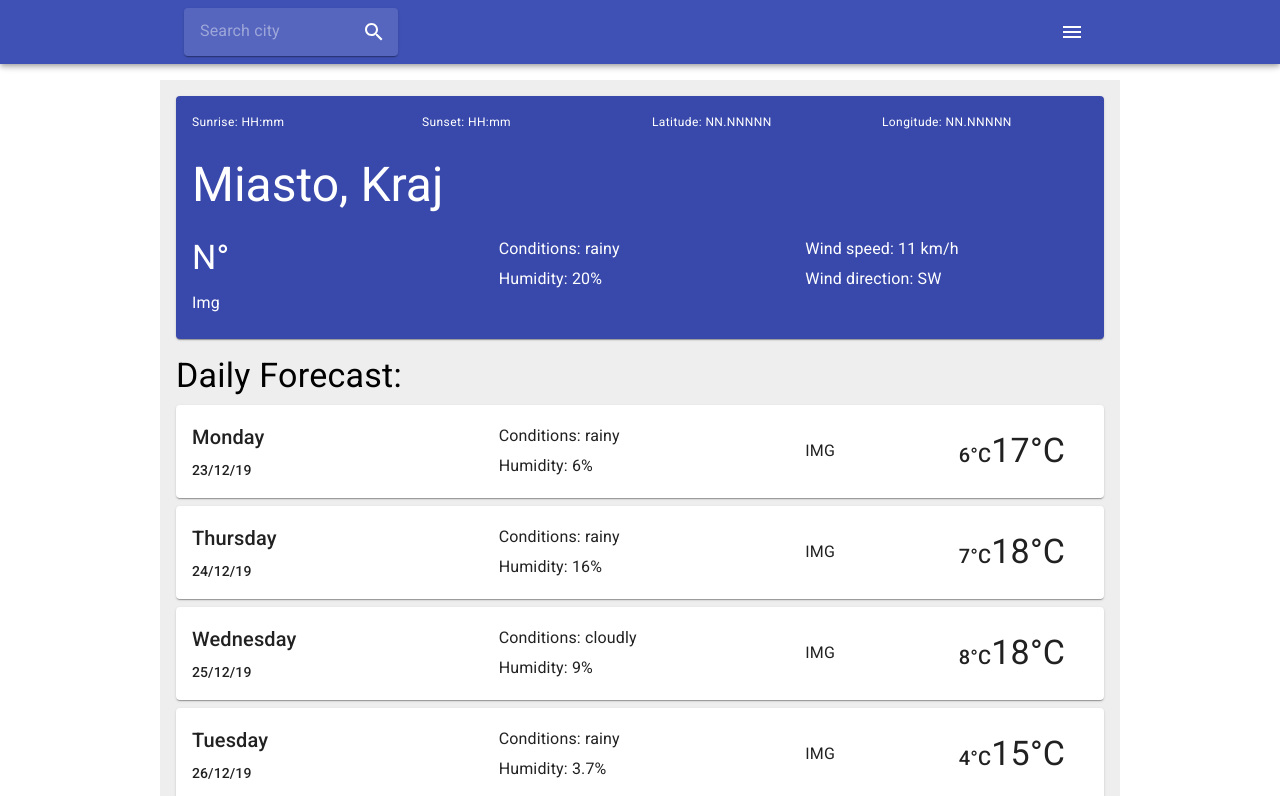
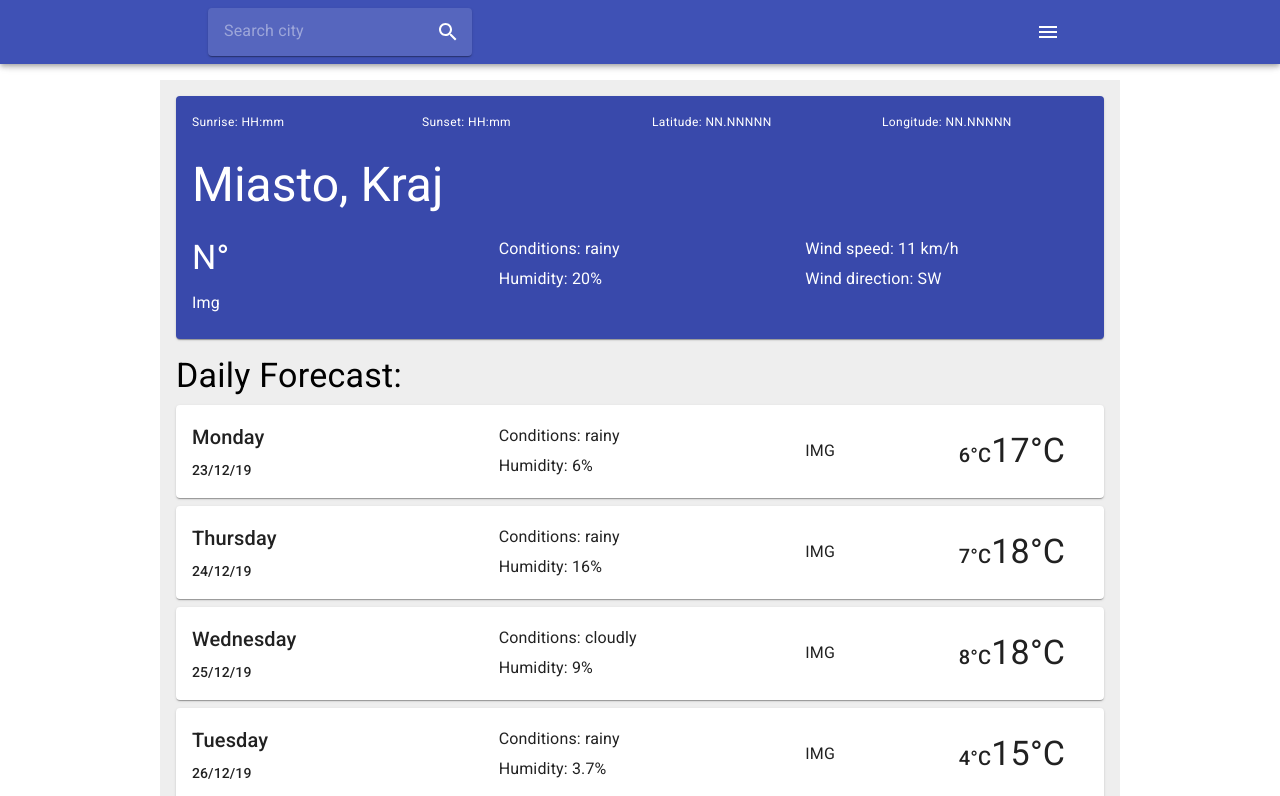
Before and after one commit to Cailette/react-weather-app, a React (Create React App) app: page / in a window 1280 px wide. Shown: the top 796 px of the page. Built offline with nearby package versions, Linux system fonts and the light colour scheme.

Commit message:
Change navbar component responsiveness

```diff
--- a/src/components/Navbar.js
+++ b/src/components/Navbar.js
@@ -1,6 +1,6 @@
 import React from 'react';
 import PropTypes from "prop-types";
-import { withStyles } from "@material-ui/core/styles";
+import { makeStyles } from '@material-ui/core/styles';
 import AppBar from '@material-ui/core/AppBar';
 import MenuIcon from '@material-ui/icons/Menu';
 import SearchIcon from '@material-ui/icons/Search';
@@ -14,8 +14,8 @@ import Paper from '@material-ui/core/Paper';
 import InputBase from '@material-ui/core/InputBase';
 import classNames from 'classnames';
 
-const styles = {
-    root: {
+const useStyles = makeStyles(theme => ({
+    searchBg: {
         background: "rgba(255,255,255,0.12)"
     },
     whiteColor: {
@@ -24,16 +24,29 @@ const styles = {
     searchPadding: {
         paddingLeft: '1rem',
     },
+    toolbarSizing: {
+        height: '64px',
+    },
     marginY: {
         margin: '0.5rem',
     },
+    navPadding: {
+        [theme.breakpoints.down('xs')]: {
+            padding: '0',
+        }
+    },
     searchWidth: {
-        width: '150px',
+        [theme.breakpoints.down('md')]: {
+            width: '150px',
+        },
+        [theme.breakpoints.up('md')]: {
+            width: '200px',
+        }
     }
-};
+}));
 
-function Navbar(props) {
-    const { classes } = props;
+function Navbar() {
+    const classes = useStyles();
 
     const [anchorEl, setAnchorEl] = React.useState(null);
     const handleClick = event => {
@@ -45,7 +58,7 @@ function Navbar(props) {
 
     const searchCityInput = () => {
         return (
-            <Paper component="form" className={classNames(classes.root, classes.searchPadding)}>
+            <Paper component="form" className={classNames(classes.searchBg, classes.searchPadding)}>
                 <InputBase
                     className={classNames(classes.whiteColor, classes.searchWidth)}
                     placeholder="Search city"
@@ -86,11 +99,12 @@ function Navbar(props) {
     }
 
     return (
-        <AppBar>
-            <Container style={{padding: '0px'}} maxWidth="md">
-                <Toolbar>
+        <AppBar className={classes.navPadding}>
+            <Container className={classes.navPadding} maxWidth="md">
+                <Toolbar className={classes.toolbarSizing}>
                     <Grid
                         container
+                        maxWidth="md"
                         direction="row"
                         justify="space-between"
                         alignItems="center">
@@ -107,4 +121,4 @@ Navbar.propTypes = {
     classes: PropTypes.object.isRequired
 };
 
-export default withStyles(styles)(Navbar);
+export default Navbar;
```
